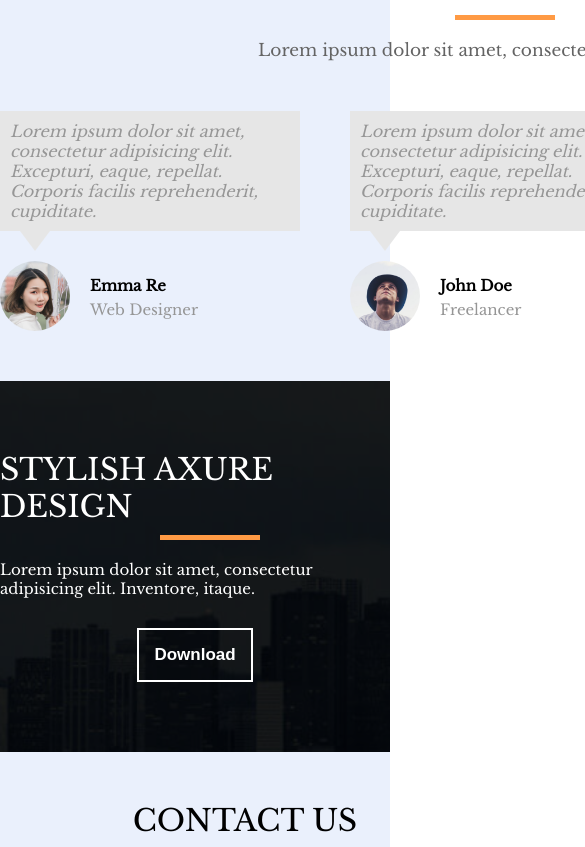
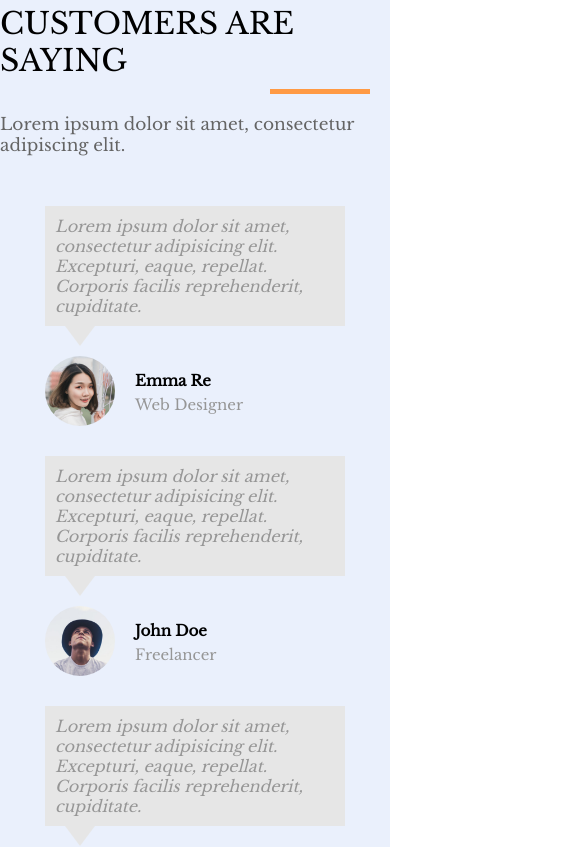
Before and after one commit to MilosM00/react-website, a React (Create React App) app: page / in a window 390 px wide. Shown: the part 6151-6998 px from the top of the page, 585 px wide, since content can reach past the window. Built offline with nearby package versions, Linux system fonts and the light colour scheme; the HTML template or start-up script is replaced by a standard one.

Commit message:
Reviews.css updated

```diff
--- a/src/components/Reviews.css
+++ b/src/components/Reviews.css
@@ -99,3 +99,18 @@
     display: flex;
     gap: 50px;
 }
+
+
+@media (max-width: 999px) {
+    .inline-reviews{
+        display: block;
+    }
+
+    .image-reviews-one{
+        margin-bottom: 30px;
+    }
+
+    .image-reviews-two{
+        margin-bottom: 30px;
+    }
+}
```
